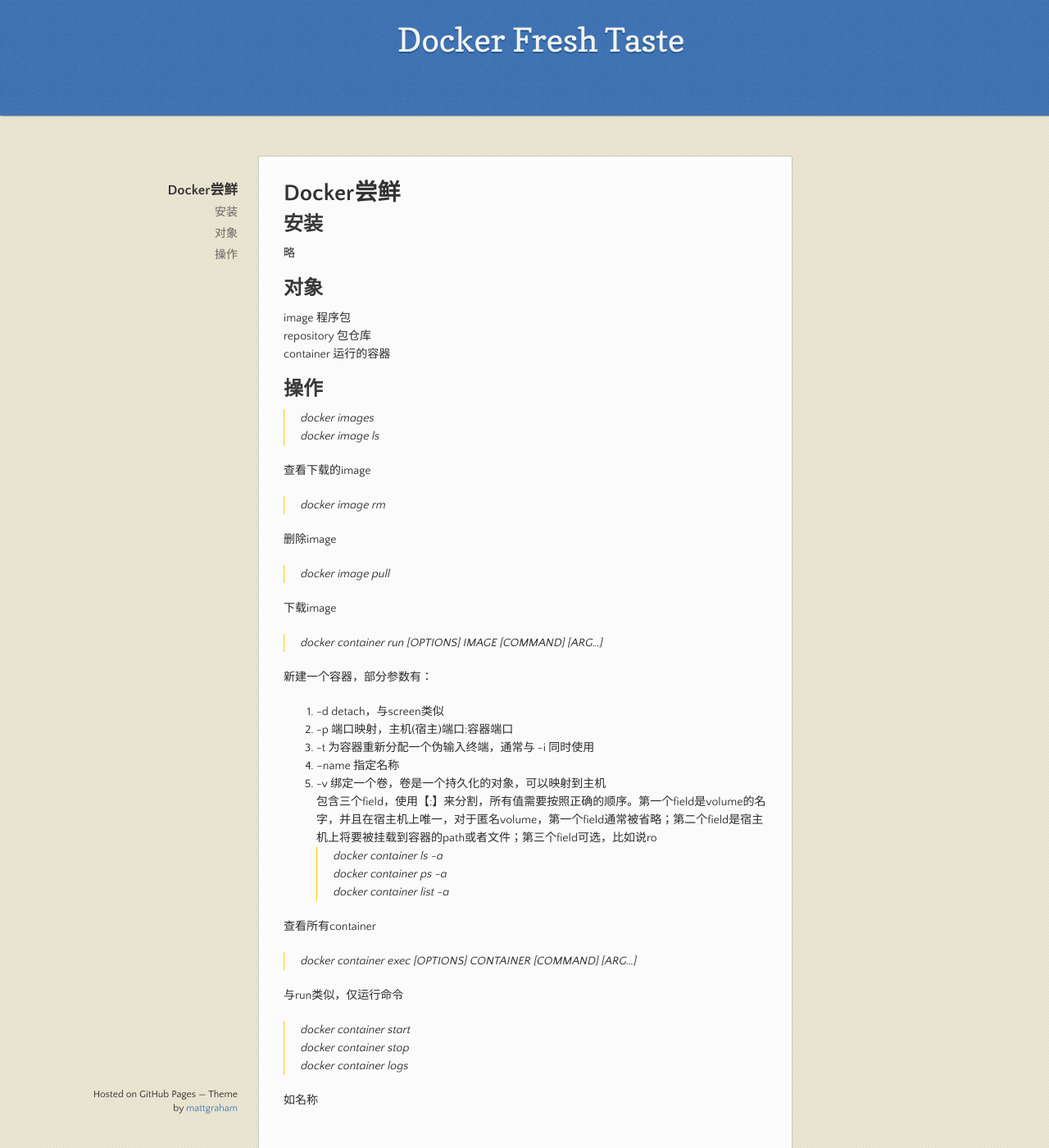
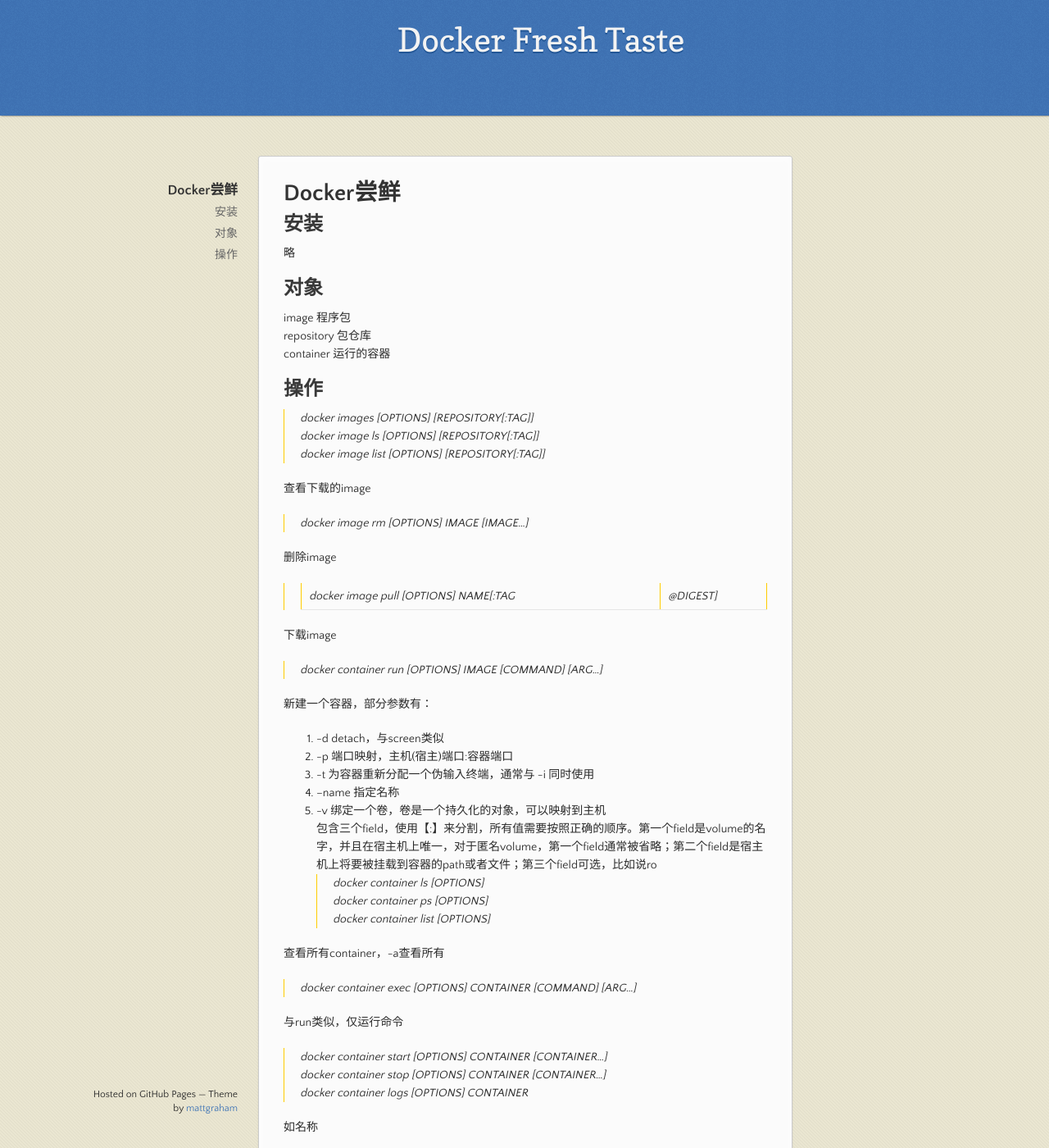
Before and after one commit to lvv9/lvv9.github.io, a Jekyll site: the page built from _posts/2021-12-25-docker-fresh-taste.md, in a window 1280 px wide and 1400 px high. Shown: the whole window at 82% size. Built offline with Jekyll 4.4.1, drawn with Linux system fonts in a browser that asks for light colours; our own code applies the rules of GitHub Pages for plain Markdown files; comment, search, counter and statistics services are not loaded; the repository's description, which GitHub fills in, is left out.

Commit message:
Update 2021-12-25-docker-fresh-taste.md

```diff
--- a/_posts/2021-12-25-docker-fresh-taste.md
+++ b/_posts/2021-12-25-docker-fresh-taste.md
@@ -6,14 +6,15 @@
 repository 包仓库<br>
 container 运行的容器
 ## 操作
-> docker images<br>
-docker image ls
+> docker images [OPTIONS] [REPOSITORY[:TAG]]<br>
+docker image ls [OPTIONS] [REPOSITORY[:TAG]]<br>
+docker image list [OPTIONS] [REPOSITORY[:TAG]]<br>
 
 查看下载的image
-> docker image rm
+> docker image rm [OPTIONS] IMAGE [IMAGE...]
 
 删除image
-> docker image pull
+> docker image pull [OPTIONS] NAME[:TAG|@DIGEST]
 
 下载image
 > docker container run [OPTIONS] IMAGE [COMMAND] [ARG...]
@@ -25,17 +26,16 @@
 4. --name 指定名称
 5. -v 绑定一个卷，卷是一个持久化的对象，可以映射到主机<br>
 包含三个field，使用【:】来分割，所有值需要按照正确的顺序。第一个field是volume的名字，并且在宿主机上唯一，对于匿名volume，第一个field通常被省略；第二个field是宿主机上将要被挂载到容器的path或者文件；第三个field可选，比如说ro
-> docker container ls -a<br>
-docker container ps -a<br>
-docker container list -a
+> docker container ls [OPTIONS]<br>
+docker container ps [OPTIONS]<br>
+docker container list [OPTIONS]
 
-查看所有container
+查看所有container，-a查看所有
 > docker container exec [OPTIONS] CONTAINER [COMMAND] [ARG...]<br>
 
-
 与run类似，仅运行命令
-> docker container start<br>
-docker container stop<br>
-docker container logs<br>
+> docker container start [OPTIONS] CONTAINER [CONTAINER...]<br>
+docker container stop [OPTIONS] CONTAINER [CONTAINER...]<br>
+docker container logs [OPTIONS] CONTAINER<br>
 
 如名称
```
